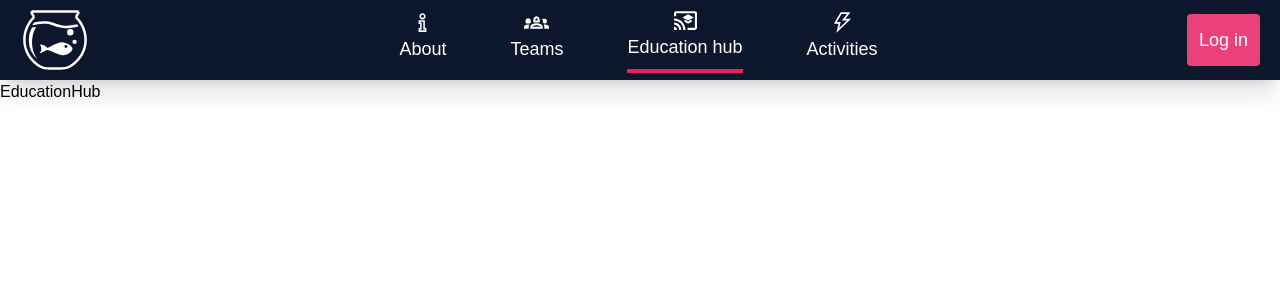
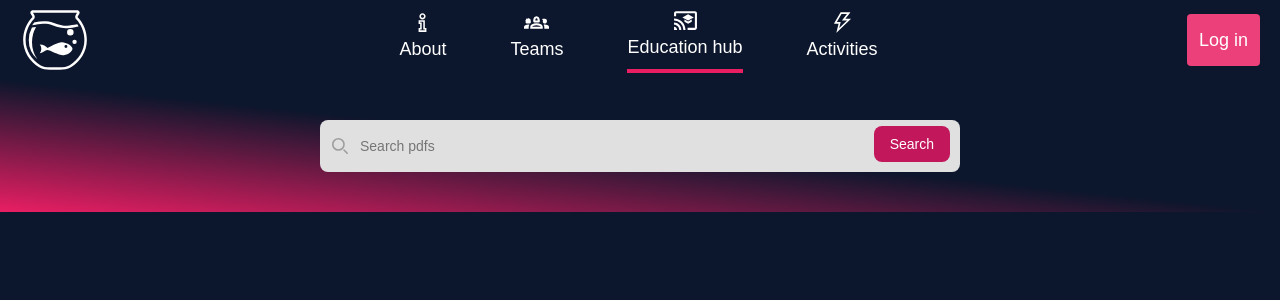
Before and after one commit to blameleo/Ghana-Ocean-Literacy-Academy-, a React (Vite) app: page /educationhub in a window 1280 px wide. Shown: the top 300 px of the page. Built offline with nearby package versions, Linux system fonts and the light colour scheme; a web font is replaced by a local one.

Commit message:
added search bar to educationhub page

```diff
--- a/src/pages/EducationHub.jsx
+++ b/src/pages/EducationHub.jsx
@@ -1,7 +1,54 @@
 import React from "react";
 
 const EducationHub = () => {
-  return <div>EducationHub</div>;
+  return (
+    <div>
+      <div className="bg-gradient-to-bl from-[#0c162c]  via-[#0c162c] to-pink-500 py-10 relative">
+        <form className=" w-[50%] mx-auto ">
+          <label
+            htmlFor="default-search"
+            className="mb-2 text-sm font-medium text-gray-900 sr-only dark:text-white"
+          >
+            Search
+          </label>
+          <div className="relative">
+            <div className="absolute inset-y-0 start-0 flex items-center ps-3 pointer-events-none">
+              <svg
+                className="w-4 h-4 text-gray-500 dark:text-gray-400"
+                aria-hidden="true"
+                xmlns="http://www.w3.org/2000/svg"
+                fill="none"
+                viewBox="0 0 20 20"
+              >
+                <path
+                  stroke="currentColor"
+                  strokeLinecap="round"
+                  strokeLinejoin="round"
+                  strokeWidth="2"
+                  d="m19 19-4-4m0-7A7 7 0 1 1 1 8a7 7 0 0 1 14 0Z"
+                />
+              </svg>
+            </div>
+            <input
+              type="search"
+              id="default-search"
+              className="block w-full p-4 ps-10 outline-none text-sm text-black  border-gray-300 rounded-lg bg-gray-300  dark:bg-gray-700 dark:border-gray-600 placeholder-gray-600 dark:text-white dark:focus:ring-blue-500 dark:focus:border-blue-500"
+              placeholder="Search pdfs"
+              required
+            />
+            <button
+              type="submit"
+              className="text-white absolute end-2.5 bottom-2.5 bg-pink-700 hover:bg-blue-800 focus:ring-4 focus:outline-none focus:ring-blue-300 font-medium rounded-lg text-sm px-4 py-2 dark:bg-blue-600 dark:hover:bg-blue-700 dark:focus:ring-blue-800"
+            >
+              Search
+            </button>
+          </div>
+        </form>
+      </div>
+
+      <div className="h-screen bg-[#0c162c]"></div>
+    </div>
+  );
 };
 
 export default EducationHub;
```
